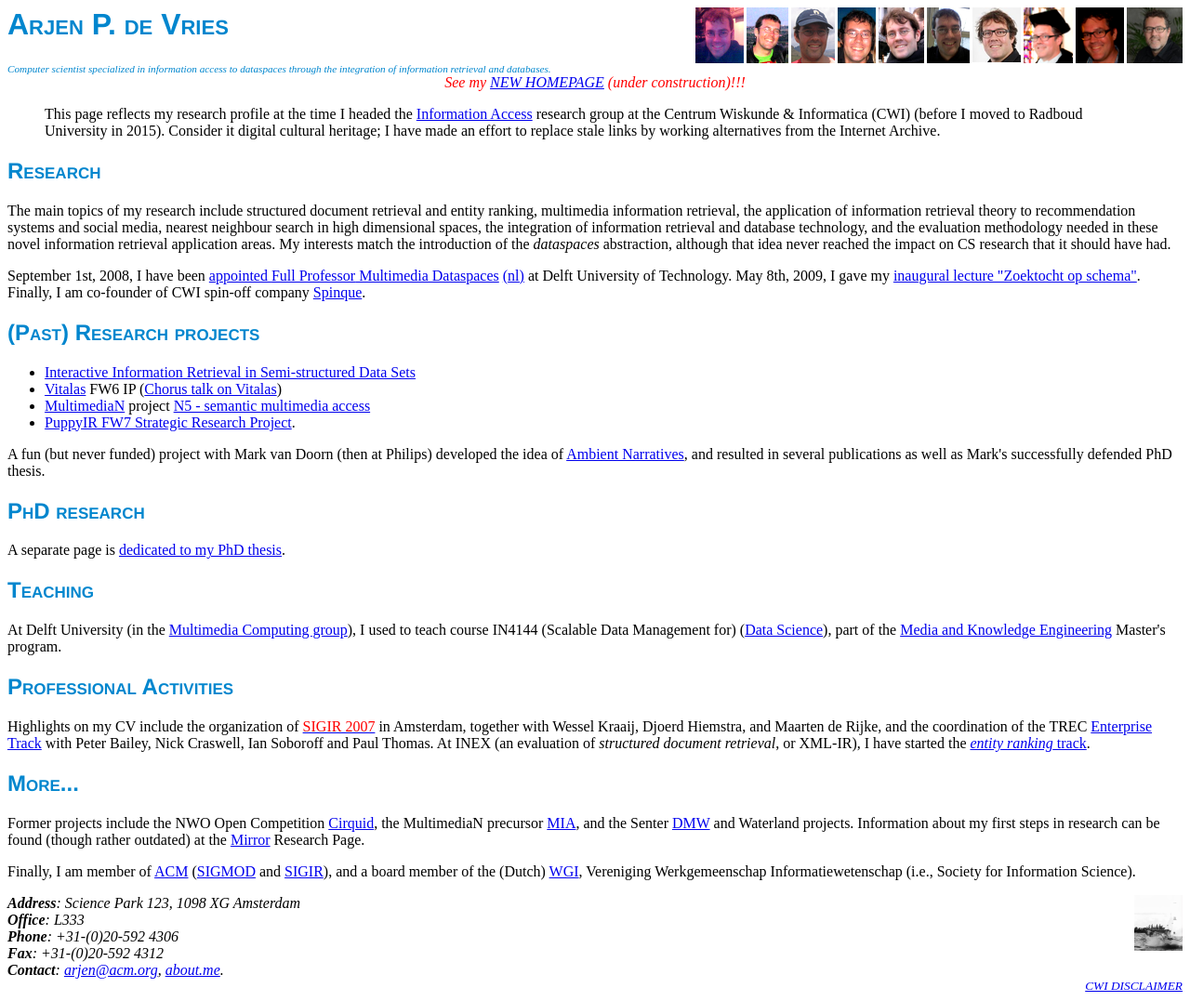
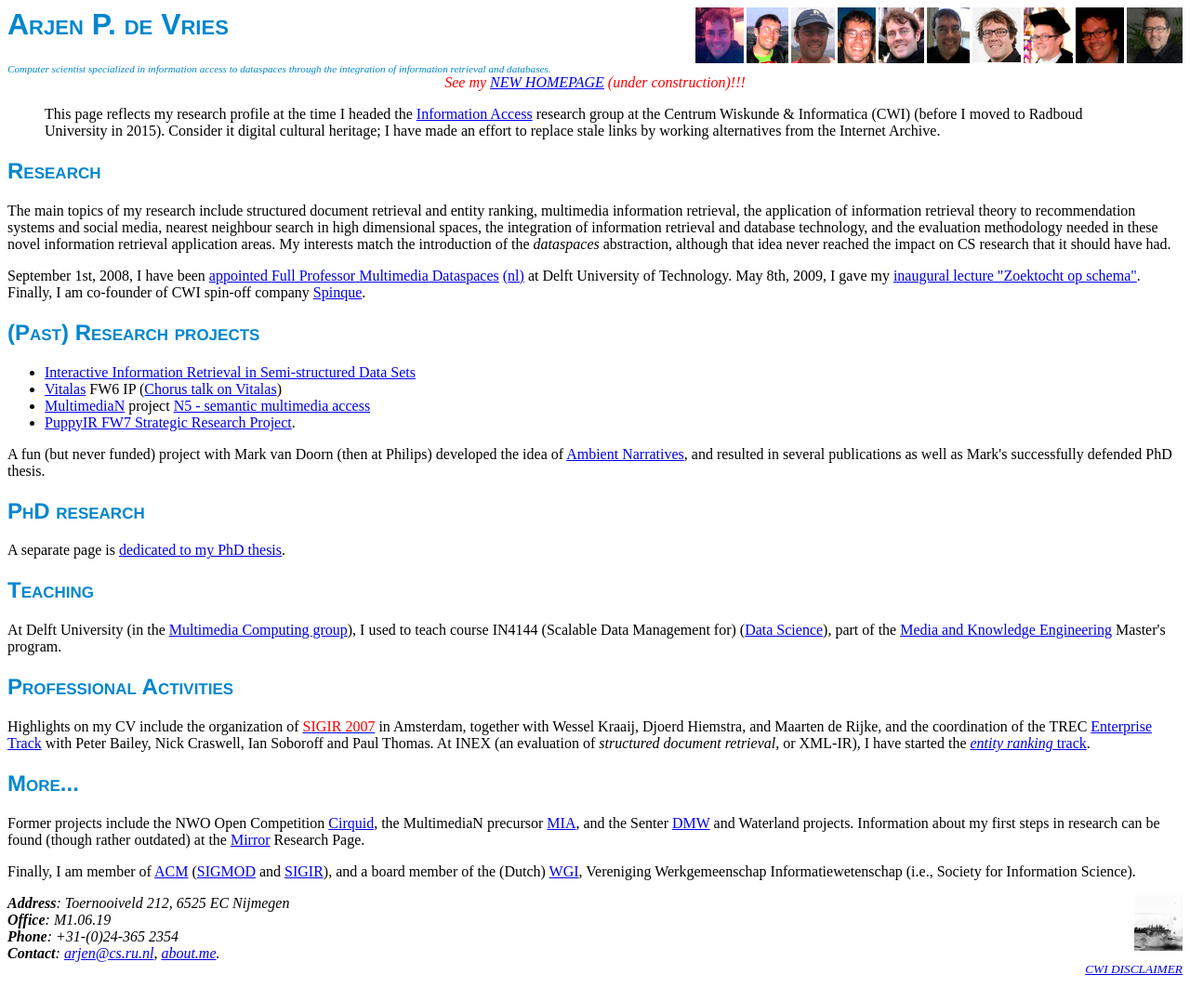
Before and after one commit to arjenpdevries/arjenpdevries.github.io, a Jekyll site: the page index.html, which Jekyll copies as it is, in a window 1280 px wide. Shown: the whole page at 93% size. Built offline with Jekyll 4.4.1, drawn with Linux system fonts in a browser that asks for light colours.

Commit message:
Updated address (CWI -> RU)

```diff
--- a/index.html
+++ b/index.html
@@ -173,13 +173,12 @@ Information Science).
 ALT="Sailing Laser-II (Arjen P. de Vries and Louis du Rieu)">
 <div rel="v:address">
 <div typeof="v:address">
-<b>Address</b>: <span property="v:street-address">Science Park 123</span>, <span property="v:postal-code">1098 XG</span> <span property="v:locality">Amsterdam</span><BR />
-<b>Office</b>: L333<BR />
-<b>Phone</b>: <span property="v:tel">+31-(0)20-592 4306</span><BR />
-<b>Fax</b>: <span property="v:fax">+31-(0)20-592 4312</span><BR />
+<b>Address</b>: <span property="v:street-address">Toernooiveld 212</span>, <span property="v:postal-code">6525 EC</span> <span property="v:locality">Nijmegen</span><BR />
+<b>Office</b>: M1.06.19<BR />
+<b>Phone</b>: <span property="v:tel">+31-(0)24-365 2354</span><BR />
 </div>
 </div>
-<b>Contact</b>: <A HREF="mailto:arjen&#64;acm.org">arjen&#64;acm.org</A>,
+<b>Contact</b>: <A HREF="mailto:arjen&#64;cs.ru.nl">arjen&#64;cs.ru.nl</A>,
 <a href="http://about.me/arjenpdevries">about.me</a>.<BR />
 </address>
 </div><!-- Person RDFa -->
```
